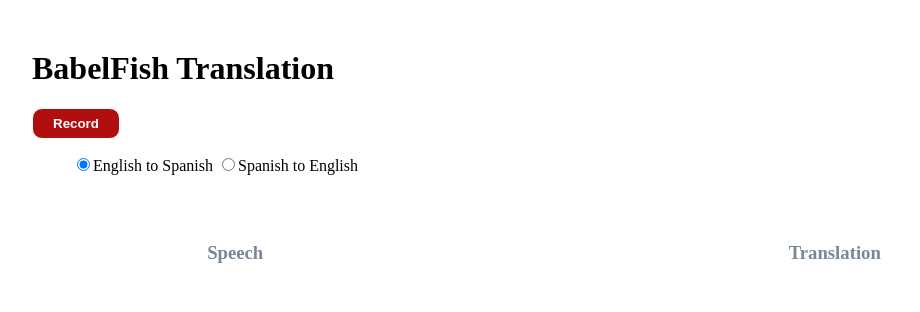
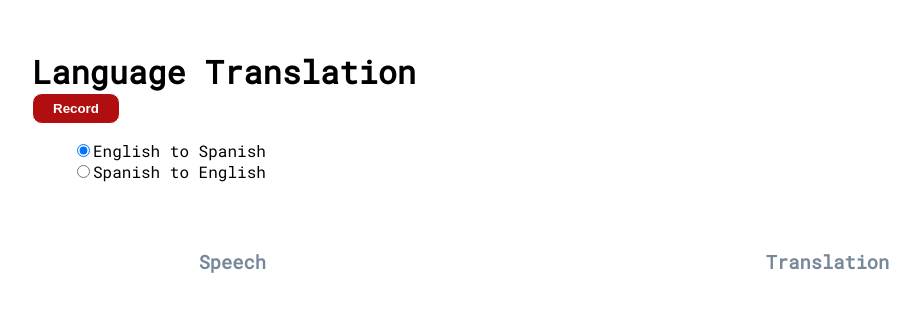
Before and after one commit to WilliamThackeray/BabelFish_v2, a website: page public/index.html in a window 1280 px wide. Shown: the whole page, without its empty margins (96-1016 px from the left). Drawn offline with nearby package versions, Linux system fonts and the light colour scheme.

Commit message:
finishing touches

```diff
--- a/public/index.html
+++ b/public/index.html
@@ -13,9 +13,12 @@
   <!-- favicon and css -->
   <link rel="icon" type="image/x-icon" href="./images/favicon.ico">
   <link rel="stylesheet" href="./style.css">
+  <link rel="preconnect" href="https://fonts.googleapis.com">
+  <link rel="preconnect" href="https://fonts.gstatic.com" crossorigin>
+  <link href="https://fonts.googleapis.com/css2?family=Roboto+Mono&display=swap" rel="stylesheet">
 </head>
 <body>
-  <h1>BabelFish Translation</h1>
+  <h1>Language Translation</h1>
   <div>
     <button id="btnRecord">Record</button>
     <ul>
--- a/public/style.css
+++ b/public/style.css
@@ -1,9 +1,19 @@
 body{
   margin: 50px 10%;
+  font-family: 'Roboto Mono', monospace;
 }
 
 p {
   max-width: 45%;
+}
+
+ul {
+  display: flex;
+  flex-direction: column;
+}
+
+h1 {
+  margin: 0;
 }
 
 #text {
```
